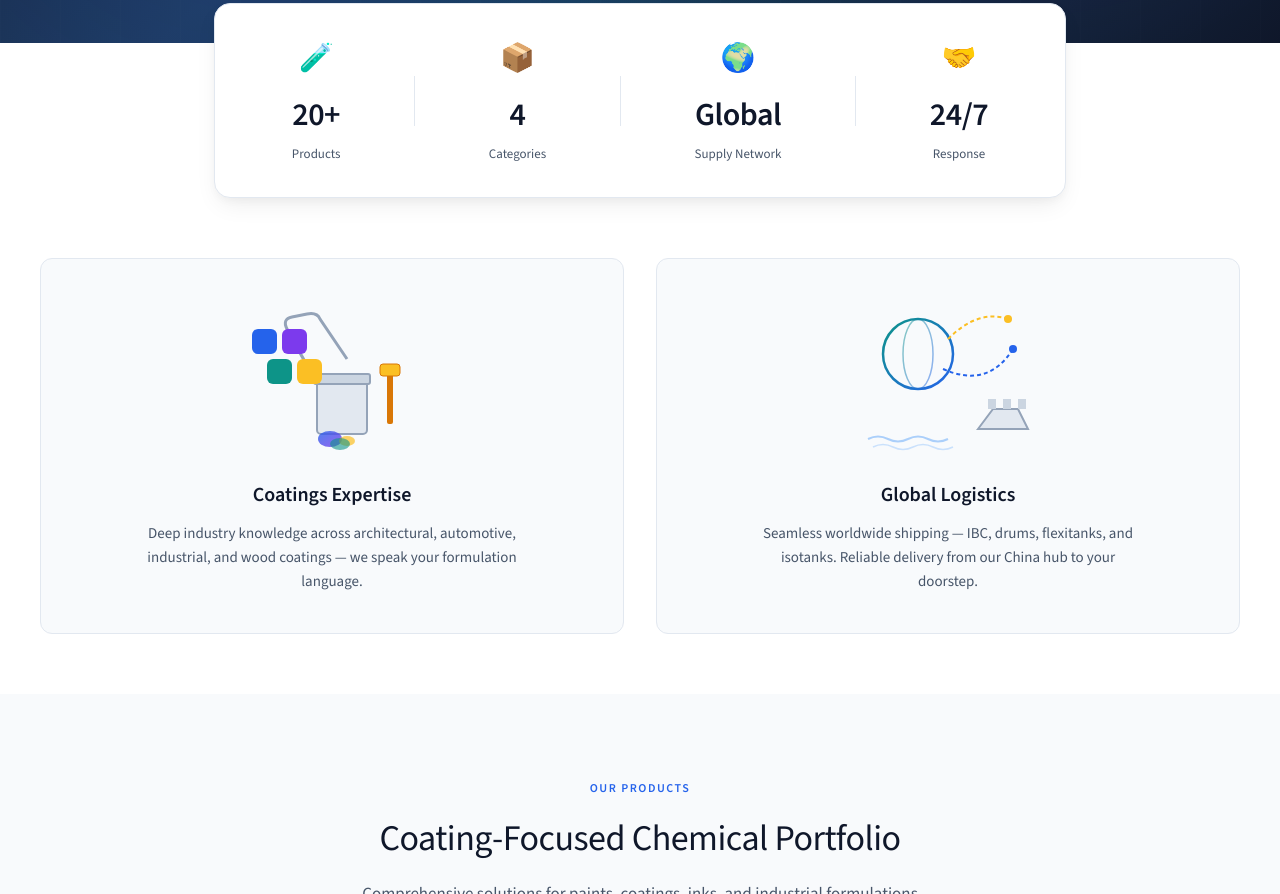
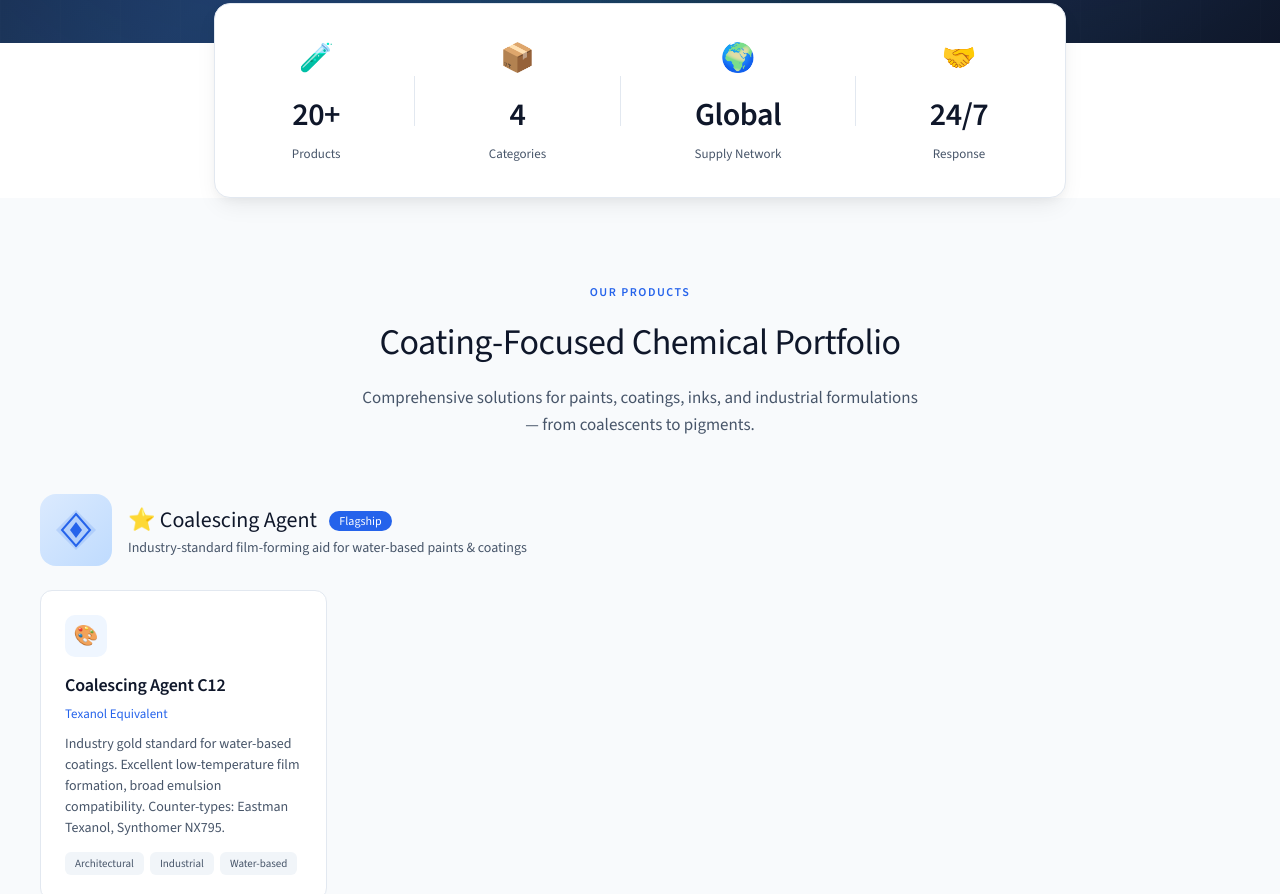
Before and after one commit to polarstarJenny/olarstar-website, a plain HTML site: page index.html in a window 1280 px wide. Shown: the part 614-1508 px from the top of the page. Drawn offline with nearby package versions, Linux system fonts and the light colour scheme.

Commit message:
Remove coatings+logistics highlights section

```diff
--- a/index.html
+++ b/index.html
@@ -410,27 +410,7 @@
       font-size: 13px; color: rgba(255,255,255,0.3); font-weight: 300;
     }
 
-    /* ========== HIGHLIGHTS ========== */
-    .highlights-section { background: var(--bg); padding: 60px 24px; }
-    .highlights-inner { max-width: 1200px; margin: 0 auto; display: grid; grid-template-columns: 1fr 1fr; gap: 32px; }
-    .hl-card {
-      background: var(--bg-light); border: 1px solid var(--border);
-      border-radius: var(--radius); padding: 40px 32px;
-      display: flex; flex-direction: column; align-items: center; text-align: center;
-      transition: all 0.25s;
-    }
-    .hl-card:hover { border-color: var(--blue); box-shadow: var(--shadow-lg); transform: translateY(-2px); }
-    .hl-visual { width: 200px; height: 160px; margin-bottom: 20px; }
-    .hl-visual svg { width: 100%; height: 100%; }
-    .hl-card h3 { font-size: 20px; font-weight: 600; color: var(--navy); margin-bottom: 10px; }
-    .hl-card p { font-size: 15px; color: var(--slate); line-height: 1.6; max-width: 380px; }
-
-    @media (max-width: 768px) {
-      .highlights-inner { grid-template-columns: 1fr; }
-      .hl-card { padding: 28px 20px; }
-    }
-
-/* ========== RESPONSIVE ========== */
+    /* ========== RESPONSIVE ========== */
     @media (max-width: 768px) {
       .hero-content { grid-template-columns: 1fr; text-align: center; padding: 64px 24px 48px; }
       .hero h1 { font-size: 32px; }
@@ -520,73 +500,6 @@
       <div class="stat-icon">🤝</div>
       <div class="stat-num">24/7</div>
       <div class="stat-label">Response</div>
-    </div>
-  </div>
-</div>
-
-<!-- ===== HIGHLIGHTS ===== -->
-<div class="highlights-section">
-  <div class="highlights-inner">
-    <div class="hl-card">
-      <div class="hl-visual">
-        <svg viewBox="0 0 200 160" xmlns="http://www.w3.org/2000/svg">
-          <defs>
-            <linearGradient id="pg1" x1="0%" y1="0%" x2="100%" y2="100%">
-              <stop offset="0%" style="stop-color:#2563eb"/>
-              <stop offset="100%" style="stop-color:#7c3aed"/>
-            </linearGradient>
-          </defs>
-          <!-- Paint bucket -->
-          <rect x="85" y="80" width="50" height="55" rx="4" fill="#e2e8f0" stroke="#94a3b8" stroke-width="2"/>
-          <rect x="82" y="75" width="56" height="10" rx="2" fill="#cbd5e1" stroke="#94a3b8" stroke-width="2"/>
-          <path d="M80 75 Q60 40 55 30 Q50 20 60 18 L75 15 Q85 13 88 20 L115 60" fill="none" stroke="#94a3b8" stroke-width="3"/>
-          <!-- Paint dripping -->
-          <ellipse cx="98" cy="140" rx="12" ry="8" fill="url(#pg1)" opacity="0.8"/>
-          <ellipse cx="115" cy="142" rx="8" ry="5" fill="#fbbf24" opacity="0.7"/>
-          <ellipse cx="108" cy="145" rx="10" ry="6" fill="#0d9488" opacity="0.6"/>
-          <!-- Color swatches -->
-          <rect x="20" y="30" width="25" height="25" rx="6" fill="#2563eb"/>
-          <rect x="50" y="30" width="25" height="25" rx="6" fill="#7c3aed"/>
-          <rect x="35" y="60" width="25" height="25" rx="6" fill="#0d9488"/>
-          <rect x="65" y="60" width="25" height="25" rx="6" fill="#fbbf24"/>
-          <!-- Brush -->
-          <rect x="155" y="70" width="6" height="55" rx="2" fill="#d97706"/>
-          <rect x="148" y="65" width="20" height="12" rx="3" fill="#fbbf24" stroke="#d97706" stroke-width="1"/>
-        </svg>
-      </div>
-      <h3>Coatings Expertise</h3>
-      <p>Deep industry knowledge across architectural, automotive, industrial, and wood coatings — we speak your formulation language.</p>
-    </div>
-    <div class="hl-card">
-      <div class="hl-visual">
-        <svg viewBox="0 0 200 160" xmlns="http://www.w3.org/2000/svg">
-          <defs>
-            <linearGradient id="pg2" x1="0%" y1="0%" x2="100%" y2="100%">
-              <stop offset="0%" style="stop-color:#0d9488"/>
-              <stop offset="100%" style="stop-color:#2563eb"/>
-            </linearGradient>
-          </defs>
-          <!-- Globe -->
-          <circle cx="70" cy="55" r="35" fill="none" stroke="url(#pg2)" stroke-width="2.5"/>
-          <ellipse cx="70" cy="55" rx="15" ry="35" fill="none" stroke="url(#pg2)" stroke-width="1.5" opacity="0.5"/>
-          <line x1="35" y1="55" x2="105" y2="55" stroke="url(#pg2)" stroke-width="1.5" opacity="0.5"/>
-          <!-- Route arcs -->
-          <path d="M100 40 Q130 10 160 20" fill="none" stroke="#fbbf24" stroke-width="2" stroke-dasharray="4 3"/>
-          <path d="M95 70 Q140 90 165 50" fill="none" stroke="#2563eb" stroke-width="2" stroke-dasharray="4 3"/>
-          <circle cx="160" cy="20" r="4" fill="#fbbf24"/>
-          <circle cx="165" cy="50" r="4" fill="#2563eb"/>
-          <!-- Cargo ship -->
-          <path d="M130 130 L145 110 L170 110 L180 130 Z" fill="#e2e8f0" stroke="#94a3b8" stroke-width="2"/>
-          <rect x="140" y="100" width="8" height="10" fill="#cbd5e1"/>
-          <rect x="155" y="100" width="8" height="10" fill="#cbd5e1"/>
-          <rect x="170" y="100" width="8" height="10" fill="#cbd5e1"/>
-          <!-- Waves -->
-          <path d="M20 140 Q30 135 40 140 Q50 145 60 140 Q70 135 80 140 Q90 145 100 140" fill="none" stroke="#60a5fa" stroke-width="2" opacity="0.5"/>
-          <path d="M25 148 Q35 143 45 148 Q55 153 65 148 Q75 143 85 148 Q95 153 105 148" fill="none" stroke="#60a5fa" stroke-width="1.5" opacity="0.3"/>
-        </svg>
-      </div>
-      <h3>Global Logistics</h3>
-      <p>Seamless worldwide shipping — IBC, drums, flexitanks, and isotanks. Reliable delivery from our China hub to your doorstep.</p>
     </div>
   </div>
 </div>
```
